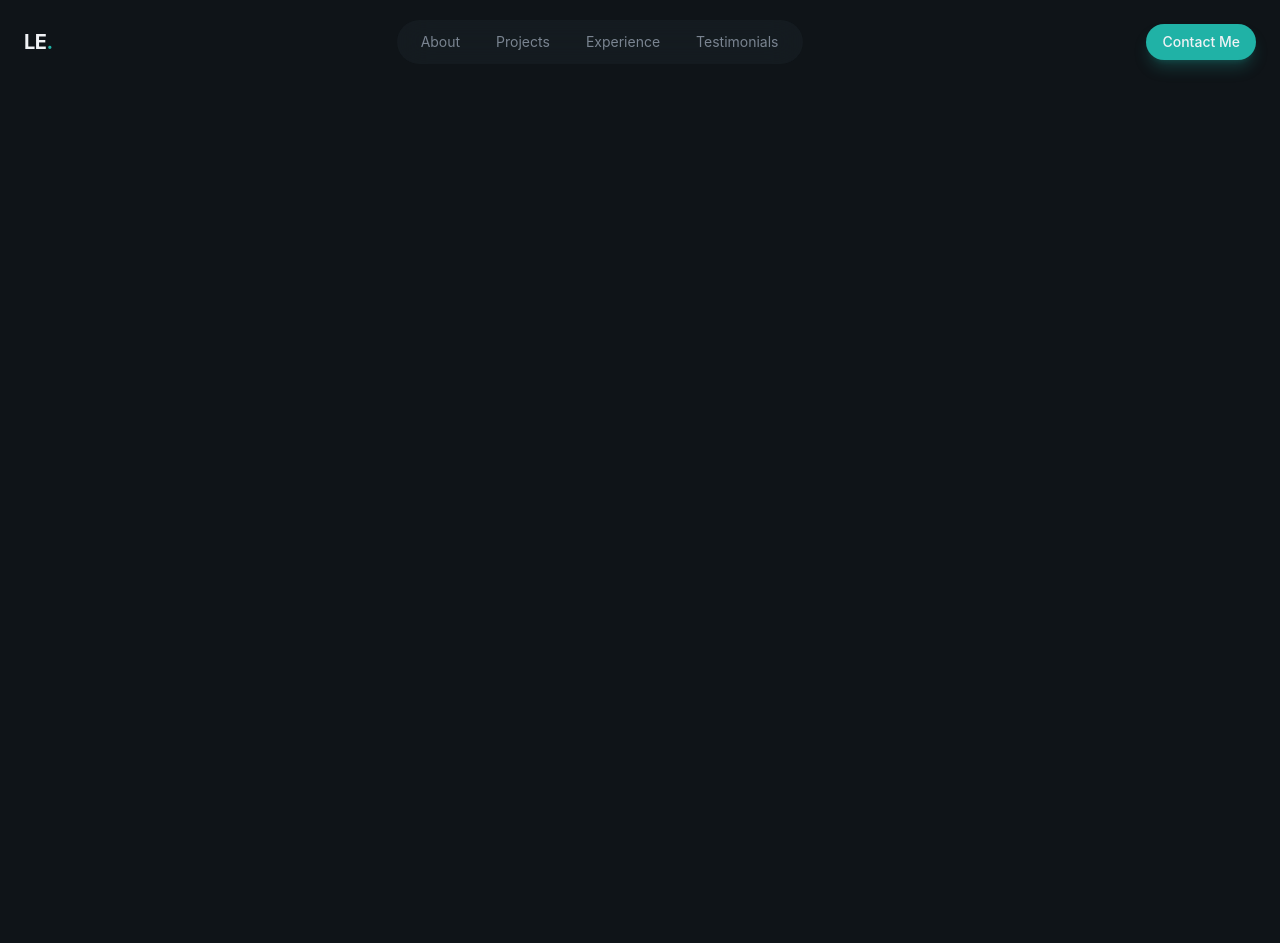
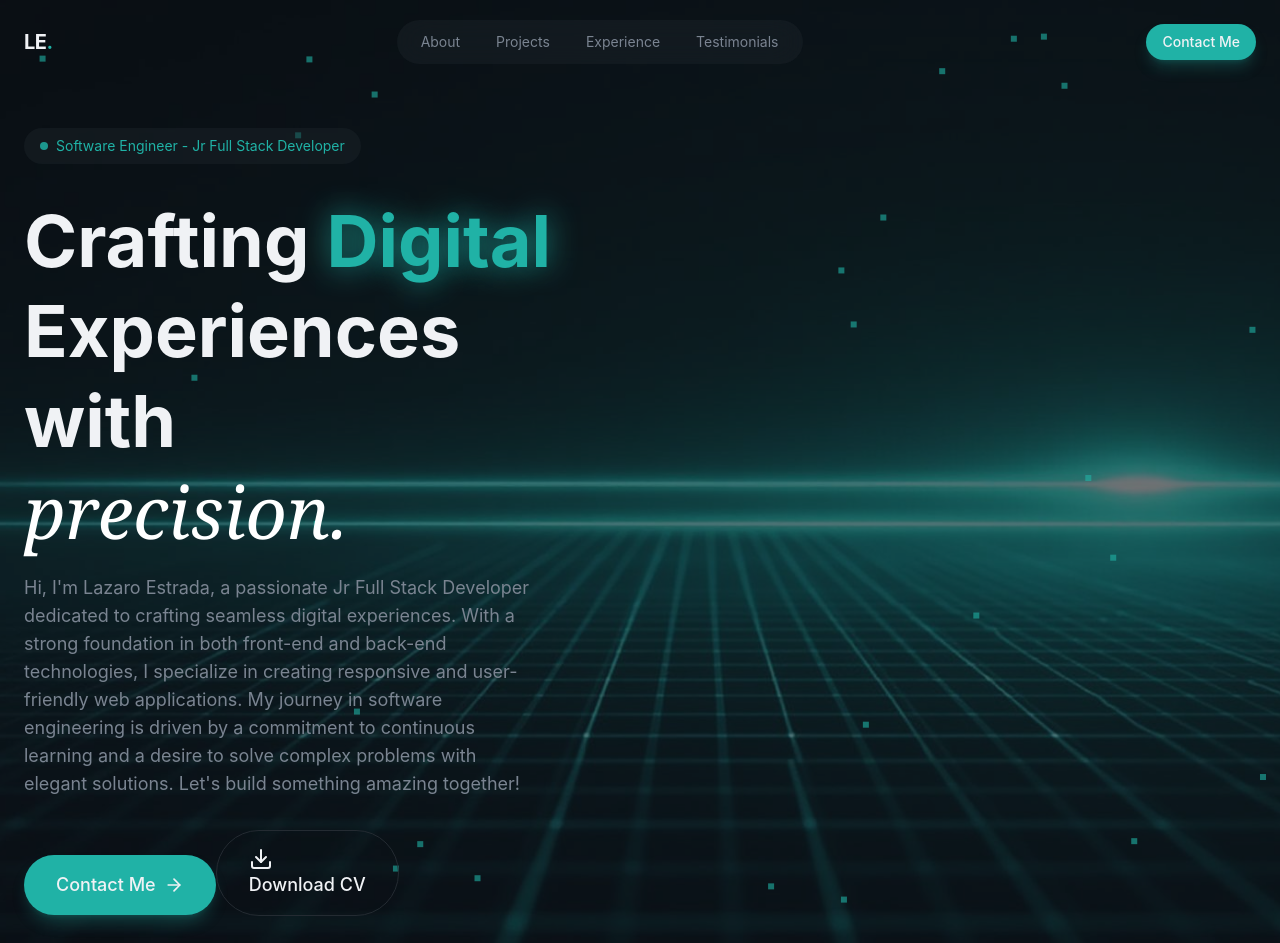
Before and after one commit to FerchoChainz/Portfolio, a React (Vite) app: page / in a window 1280 px wide. Shown: the top 943 px of the page. Before the commit the page ends 800 px from the top, so only its background shows below. Built offline with nearby package versions, Linux system fonts and the light colour scheme.

Commit message:
Adding styles and firs setctions to Hero

```diff
--- a/src/App.jsx
+++ b/src/App.jsx
@@ -1,5 +1,5 @@
 import { Navbar } from "./layout/Navbar"
-// import { Hero } from "./sections/Hero"
+import { Hero } from "./sections/Hero"
 // import { Contact } from "./sections/Contact"
 // import {About} from "./sections/About"
 // import { Projects } from "./sections/Projects"
@@ -12,7 +12,7 @@
   return (<div className="min-h-screen overflow-x-hidden">
     <Navbar/>
     <main>
-
+      <Hero/>
     </main>
   </div>
   )
--- /dev/null
+++ b/src/components/AnimatedBorderButton.jsx
@@ -0,0 +1,37 @@
+import { Download } from "lucide-react";
+
+export const AnimatedBorderButton = () => {
+  return (
+    <button
+      className="relative bg-transparent border border-border
+        text-foreground hover:border-primary/50 transition-all
+        duration-1000 focus:outline-none focus-visible:ring-2
+        focus-visible:ring-primary focus-visible:ring-offset-2
+        disabled:opacity-50 disabled:cursor-not-allowed group
+        px-8 py-4 text-lg font-medium rounded-full overflow-visible
+        animated-border"
+    >
+      <svg
+        className="absolute left-0 top-0 w-full h-full pointer-events-none download-cv-border"
+        viewBox="0 0 200 60"
+        preserveAspectRatio="none"
+        style={{ overflow: "visible" }}
+      >
+        <path
+          d="M 30,1 A 29,29 0 0 0 1,30 L 1,30 A 29,29 0 0 0 30,59 L 170,59 A 29,29 0 0 0 199,30 L 199,30 A 29,29 0 0 0 170,1 Z"
+          fill="none"
+          stroke="var(--color-primary)"
+          strokeWidth="2"
+          strokeDasharray="400 550"
+          strokeDashoffset="400"
+          strokeLinecap="round"
+          strokeLinejoin="round"
+          className="animated-border-path"
+        />
+      </svg>
+      <span>
+        <Download /> Download CV
+      </span>
+    </button>
+  );
+};
--- a/src/index.css
+++ b/src/index.css
@@ -52,6 +52,11 @@
     backdrop-filter: blur(16px);
     border: 1px solid color-mix(in srgb, var(--color-border) 60%, transparent);
   }
+
+  .glow-text{
+    text-shadow: 0 0 30px
+      color-mix(in srgb, var(--color-primary) 80%, transparent);
+  }
 }
 
 @layer utilities{
@@ -69,7 +74,62 @@
     }
   }
 
+  @keyframes slow-drift {
+    0%,
+    100%{
+      transform: translate(0, 0);
+    }
+
+    25%{
+      transform: translate(20px, -30px);
+    }
+
+    50%{
+      transform: translate(-15px, -20px);
+    }
+
+    75%{
+      transform: translate(30px, 10px);
+    }
+  }
+
   .animate-fade-in{
     animation: fade-in 0.8s ease-out both;
   }
+
+  .animate-delay-100{
+    animation-delay: 0.1s;
+  }
+
+  .animate-delay-200{
+    animation-delay: 0.2s;
+  }
+
+  .animate-delay-300{
+    animation-delay: 0.3s;
+  }
+
+  .animate-delay-400{
+    animation-delay: 0.4s;
+  }
+
+  .animate-delay-500{
+    animation-delay: 0.5s;
+  }
+
+  .animate-delay-600{
+    animation-delay: 0.6s;
+  }
+
+  @keyframes animated-border {
+
+  }
+
+  .group:hover .animated-border-path{
+    animation: ;
+  }
+
+  .animated-border:hover{
+    background-color: color-mix(in srgb, #26c4b8 20%, transparent);
+  }
 }
--- /dev/null
+++ b/src/layout/Footer.jsx
@@ -0,0 +1,9 @@
+import React from 'react'
+
+function Footer() {
+  return (
+    <div>Footer</div>
+  )
+}
+
+export default Footer
--- a/src/layout/Navbar.jsx
+++ b/src/layout/Navbar.jsx
@@ -15,7 +15,7 @@
     const [isMobileMenuOpen, setIsMobileMenuOpen] = useState(false);
 
   return (
-    <header className="fixed top-0 right-0 left-0 bg-transparent py-5">
+    <header className="fixed top-0 right-0 left-0 bg-transparent py-5 z-50 ">
       <nav className="container mx-auto px-6 flex items-center justify-between">
         <a
           href="#"
--- a/src/sections/Hero.jsx
+++ b/src/sections/Hero.jsx
@@ -1,3 +1,86 @@
+import { ArrowRight, Download } from "lucide-react";
+import { Button } from "../components/Button";
+import { AnimatedBorderButton } from "../components/AnimatedBorderButton";
+
 export const Hero = () => {
-    return <section>Hola</section>
-}
+  return (
+    <section className="relative min-h-screen flex items-center overflow-hidden">
+      {/* bg image */}
+      <div className="absolute inset-0">
+        <img
+          src="public/hero-bg.jpg"
+          alt="hero-img"
+          className="w-full h-full object-cover opacity-40"
+        />
+
+        <div className="absolut inset-0 bg-gradient-to-b from-background/20 via-background/80 to-background"></div>
+      </div>
+
+      {/* Green dots */}
+      <div className="absolute inset-0 overflow-hidden pointer-events-none">
+        {[...Array(30)].map((_, i) => (
+          <div
+            className="absolute w-1.5 h-1.5 opacity-60"
+            style={{
+              backgroundColor: "#20B2A6",
+              left: `${Math.random() * 100}%`,
+              top: `${Math.random() * 100}%`,
+              animation: `slow-drift ${15 + Math.random() * 20}s ease-in-out infinite`,
+              animationDelay: `${Math.random() * 5}s`,
+            }}
+          ></div>
+        ))}
+      </div>
+
+      {/* Hero Content */}
+
+      <div className="container mx-auto px-6 pt-32 pb-20 relative z-10">
+        <div className="grid lg:grid-cols-2 gap-12 items-center">
+          {/* left column -- Text content  */}
+          <div className="space-y-8">
+            <div className="animate-fade-in">
+              <span className="inline-flex items-center gap-2 px-4 py-2 rounded-full glass text-sm text-primary">
+                <span className="w-2 h-2 bg-primary rounded-full animate-pulse" />
+                Software Engineer - Jr Full Stack Developer
+              </span>
+            </div>
+
+            {/* headline hero section */}
+            <div className="space-y-4">
+              <h1 className="text-5xl md: text-6xl lg:text-7xl font-bold leading-tight animate-fade-in aniamte-delay-100 ">
+                Crafting <span className="text-primary glow-text">Digital</span>
+                <br />
+                Experiences with
+                <br />
+                <span className="font-serif italic font-normal text-white">
+                  precision.
+                </span>
+              </h1>
+
+              <p className="text-lg text-muted-foreground max-w-lg animate-fade-in animate-delay-200">
+                Hi, I'm Lazaro Estrada, a passionate Jr Full Stack Developer
+                dedicated to crafting seamless digital experiences. With a
+                strong foundation in both front-end and back-end technologies, I
+                specialize in creating responsive and user-friendly web
+                applications. My journey in software engineering is driven by a
+                commitment to continuous learning and a desire to solve complex
+                problems with elegant solutions. Let's build something amazing
+                together!
+              </p>
+            </div>
+
+            {/* ctas */}
+            <div>
+              <Button size="lg">
+                Contact Me <ArrowRight className="w-5 h-5" />
+              </Button>
+
+              <AnimatedBorderButton/>
+            </div>
+          </div>
+          {/* right column -- Profile image */}
+        </div>
+      </div>
+    </section>
+  );
+};
```
Also changed, not shown: public/hero-bg.jpg (added), 1 other file (tests, documents, lock files or other folders).
